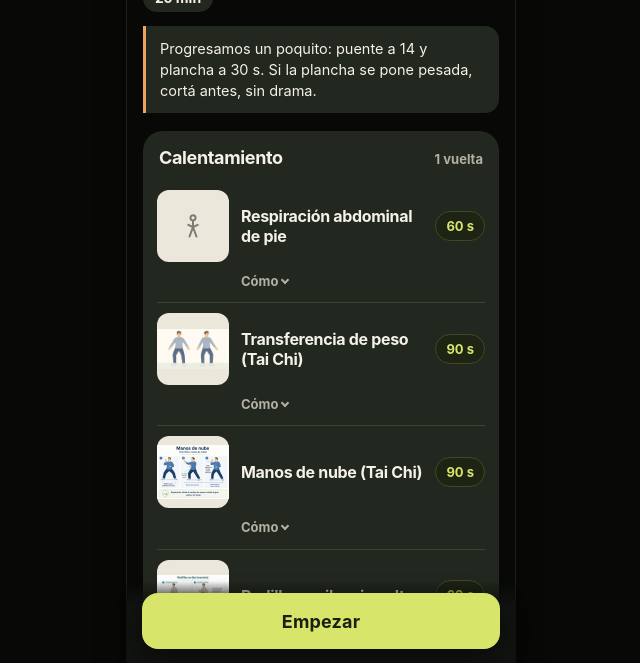
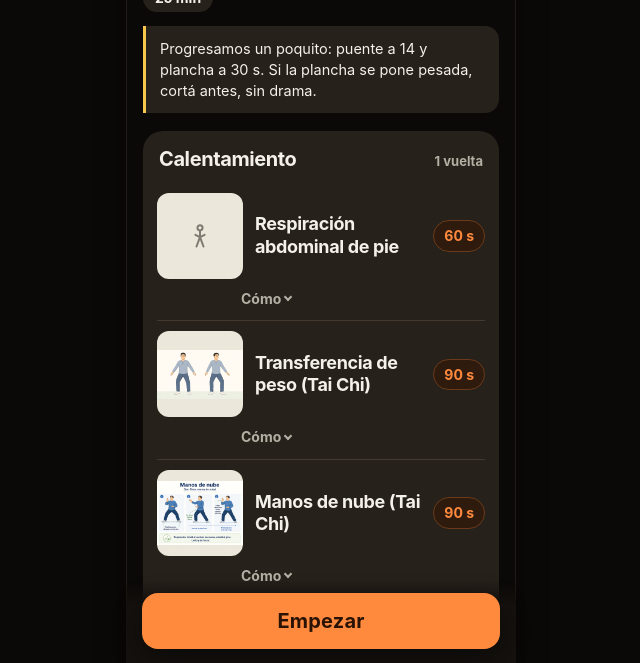
Before and after one commit to maxcrowar/rutina, a plain HTML site: page index.html in a window 1280 px wide. Shown: the part 135-798 px from the top of the page, without its empty margins (319-959 px from the left). Drawn offline with Linux system fonts and the light colour scheme.

Commit message:
Tipografía más grande, imágenes +20% y paleta naranja

```diff
--- a/styles.css
+++ b/styles.css
@@ -1,20 +1,20 @@
 /* Tablero de rutina — mobile first, 390px, contraste alto, modo oscuro */
 :root {
-  --bg: #10130f;
-  --bg-elev: #181c16;
-  --bg-card: #22281f;
-  --bg-card-2: #2a3126;
-  --line: #3a4236;
+  --bg: #14110e;
+  --bg-elev: #1c1814;
+  --bg-card: #27211b;
+  --bg-card-2: #2f2821;
+  --line: #43392f;
   --text: #f4f1e8;
   --muted: #b3b0a4;
   --faint: #7d7b72;
-  --accent: #d7e56b;
-  --accent-ink: #1a1f10;
-  --warm: #f0a35a;
-  --warm-ink: #2a1606;
+  --accent: #ff8a3d;
+  --accent-ink: #2a1205;
+  --warm: #f5c84c;
+  --warm-ink: #2a2006;
   --danger: #e8896c;
   --ok: #8fd19b;
-  --ring-track: #2c3328;
+  --ring-track: #352c24;
   --shadow: 0 10px 28px rgba(0, 0, 0, 0.4);
   --radius: 20px;
   --radius-sm: 14px;
@@ -62,13 +62,13 @@ img { display: block; max-width: 100%; }
   body {
     display: flex;
     justify-content: center;
-    background: #080907;
+    background: #0b0907;
   }
   #app {
     width: 390px;
     max-width: 100%;
-    border-left: 1px solid #1c201a;
-    border-right: 1px solid #1c201a;
+    border-left: 1px solid #201b16;
+    border-right: 1px solid #201b16;
     box-shadow: var(--shadow);
   }
 }
@@ -135,7 +135,7 @@ img { display: block; max-width: 100%; }
   border-radius: 16px;
   min-height: 56px;
   padding: 0 18px;
-  font-size: 18px;
+  font-size: 20px;
   font-weight: 700;
   letter-spacing: 0.01em;
   display: inline-flex;
@@ -276,7 +276,7 @@ img { display: block; max-width: 100%; }
 }
 .block-head h3 {
   margin: 0;
-  font-size: 18px;
+  font-size: 20px;
   letter-spacing: -0.02em;
 }
 .block-head .meta {
@@ -297,13 +297,13 @@ img { display: block; max-width: 100%; }
   gap: 12px;
 }
 .thumb, .thumb-ph {
-  width: 72px;
-  height: 72px;
+  width: 86px;
+  height: 86px;
   border-radius: 12px;
   object-fit: contain;
   object-position: center;
   background: #ece7db;
-  flex: 0 0 72px;
+  flex: 0 0 86px;
 }
 .thumb-ph {
   display: grid;
@@ -315,26 +315,26 @@ img { display: block; max-width: 100%; }
 .ex-body { flex: 1; min-width: 0; }
 .ex-name {
   margin: 0;
-  font-size: 16px;
+  font-size: 18px;
   font-weight: 700;
   letter-spacing: -0.02em;
   line-height: 1.25;
 }
 .dose {
   flex: 0 0 auto;
-  font-size: 13px;
+  font-size: 14px;
   font-weight: 700;
   color: var(--accent);
-  background: #1d2414;
-  border: 1px solid #3d4a24;
+  background: #2e1b0e;
+  border: 1px solid #6a3a1a;
   border-radius: 999px;
   padding: 5px 10px;
   white-space: nowrap;
 }
 .dose.pausa {
   color: var(--warm);
-  background: #2a1f14;
-  border-color: #5a3d22;
+  background: #2a2410;
+  border-color: #5a4a1e;
 }
 
 .ex-more {
@@ -344,7 +344,7 @@ img { display: block; max-width: 100%; }
   list-style: none;
   cursor: pointer;
   color: var(--muted);
-  font-size: 13px;
+  font-size: 14px;
   font-weight: 650;
   padding: 4px 0;
   display: inline-flex;
@@ -365,7 +365,7 @@ img { display: block; max-width: 100%; }
 .ex-more p {
   margin: 4px 0 8px;
   color: var(--text);
-  font-size: 14px;
+  font-size: 16px;
   line-height: 1.45;
 }
 .ex-more .resp { color: var(--muted); }
@@ -380,7 +380,7 @@ img { display: block; max-width: 100%; }
   bottom: 0;
   margin: 0;
   padding: 12px var(--pad) calc(16px + var(--safe-bot));
-  background: linear-gradient(180deg, rgba(16,19,15,0) 0%, var(--bg) 28%);
+  background: linear-gradient(180deg, rgba(20,17,14,0) 0%, var(--bg) 28%);
   z-index: 8;
 }
 .dock .btn { box-shadow: var(--shadow); }
@@ -431,8 +431,8 @@ img { display: block; max-width: 100%; }
   background: #ece7db;
   border-radius: var(--radius);
   overflow: hidden;
-  height: 190px;
-  flex: 0 1 190px;
+  height: 228px;
+  flex: 0 1 228px;
   min-height: 120px;
   display: flex;
   align-items: center;
@@ -461,13 +461,13 @@ img { display: block; max-width: 100%; }
 }
 .wo-copy h2 {
   margin: 0 0 4px;
-  font-size: 22px;
+  font-size: 24px;
   letter-spacing: -0.03em;
   line-height: 1.15;
 }
 .wo-ind, .wo-res {
   margin: 0 0 4px;
-  font-size: 14px;
+  font-size: 16px;
   line-height: 1.4;
   color: var(--text);
 }
@@ -579,7 +579,7 @@ img { display: block; max-width: 100%; }
   gap: 10px;
   padding-top: 4px;
 }
-.wo-controls .btn { min-height: 54px; font-size: 17px; }
+.wo-controls .btn { min-height: 54px; font-size: 18px; }
 
 /* ---- final ---- */
 .done-time {
```
Also changed, not shown: index.html (+1 -1 lines).
